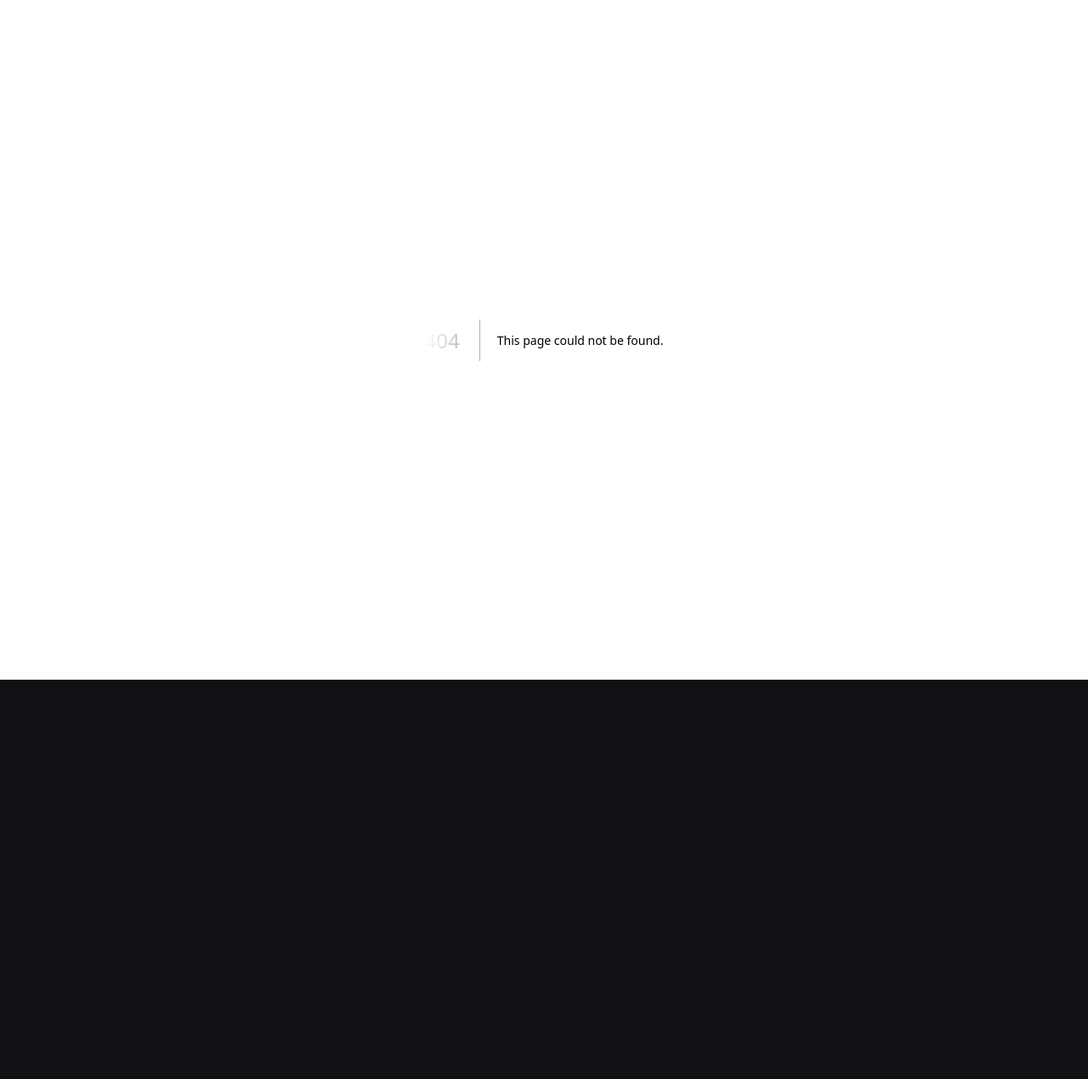
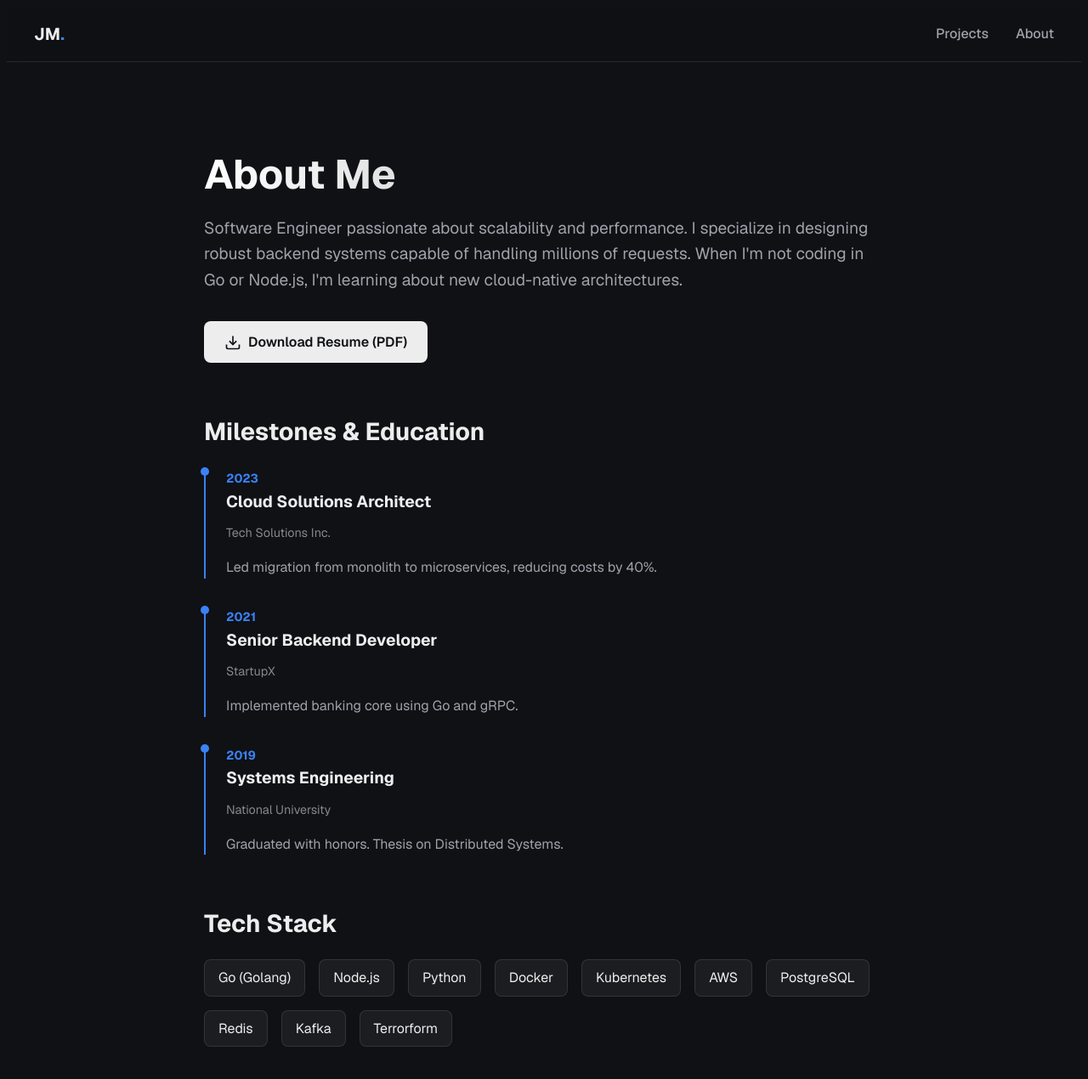
Before and after one commit to JorgeMarles/Portfolio, a Next.js app: page /about in a window 1280 px wide. Before the commit this address had no page. Shown: the top 1270 px of the page at 85% size. Before the commit the page ends 800 px from the top, so only its background shows below. Built offline with nearby package versions, Linux system fonts and the light colour scheme.

Commit message:
mayor: add pages, add profile photo

```diff
--- /dev/null
+++ b/src/app/about/page.tsx
@@ -0,0 +1,102 @@
+import { Metadata } from "next";
+
+export const metadata: Metadata = {
+    title: "About Me | Jorge Marles",
+    description: "Professional background, education and technical skills of Jorge Marles.",
+};
+
+export default function AboutPage() {
+    return (
+        <main className="container" style={{ padding: "4rem 1.5rem", maxWidth: "800px" }}>
+            <section style={{ marginBottom: "4rem" }}>
+                <h1>About Me</h1>
+                <p style={{ fontSize: "1.2rem", color: "#a1a1aa", marginBottom: "2rem" }}>
+                    Software Engineer passionate about scalability and performance.
+                    I specialize in designing robust backend systems capable of handling millions of requests.
+                    When I'm not coding in Go or Node.js, I'm learning about new cloud-native architectures.
+                </p>
+
+                <a
+                    href="/cv.pdf"
+                    download
+                    className="btn"
+                    style={{ display: "inline-flex", alignItems: "center", gap: "0.5rem" }}
+                >
+                    <svg width="20" height="20" viewBox="0 0 24 24" fill="none" stroke="currentColor" strokeWidth="2">
+                        <path d="M21 15v4a2 2 0 0 1-2 2H5a2 2 0 0 1-2-2v-4" />
+                        <polyline points="7 10 12 15 17 10" />
+                        <line x1="12" y1="15" x2="12" y2="3" />
+                    </svg>
+                    Download Resume (PDF)
+                </a>
+            </section>
+
+            <section style={{ marginBottom: "4rem" }}>
+                <h2 style={{ fontSize: "1.8rem", marginBottom: "1.5rem" }}>Milestones & Education</h2>
+
+                <div className="timeline">
+                    {[
+                        {
+                            year: "2023",
+                            title: "Cloud Solutions Architect",
+                            org: "Tech Solutions Inc.",
+                            desc: "Led migration from monolith to microservices, reducing costs by 40%."
+                        },
+                        {
+                            year: "2021",
+                            title: "Senior Backend Developer",
+                            org: "StartupX",
+                            desc: "Implemented banking core using Go and gRPC."
+                        },
+                        {
+                            year: "2019",
+                            title: "Systems Engineering",
+                            org: "National University",
+                            desc: "Graduated with honors. Thesis on Distributed Systems."
+                        }
+                    ].map((item, i) => (
+                        <div key={i} style={{
+                            borderLeft: "2px solid var(--accent-primary)",
+                            paddingLeft: "1.5rem",
+                            marginBottom: "2rem",
+                            position: "relative"
+                        }}>
+                            <div style={{
+                                position: "absolute",
+                                left: "-6px",
+                                top: "0",
+                                width: "10px",
+                                height: "10px",
+                                borderRadius: "50%",
+                                background: "var(--accent-primary)"
+                            }} />
+                            <span style={{ color: "var(--accent-primary)", fontWeight: "bold", fontSize: "0.9rem" }}>
+                                {item.year}
+                            </span>
+                            <h3 style={{ fontSize: "1.2rem", margin: "0.2rem 0" }}>{item.title}</h3>
+                            <p style={{ color: "#888", fontSize: "0.9rem", marginBottom: "0.5rem" }}>{item.org}</p>
+                            <p style={{ color: "#a1a1aa" }}>{item.desc}</p>
+                        </div>
+                    ))}
+                </div>
+            </section>
+
+            <section>
+                <h2 style={{ fontSize: "1.8rem", marginBottom: "1.5rem" }}>Tech Stack</h2>
+                <div style={{ display: "flex", flexWrap: "wrap", gap: "1rem" }}>
+                    {["Go (Golang)", "Node.js", "Python", "Docker", "Kubernetes", "AWS", "PostgreSQL", "Redis", "Kafka", "Terrorform"].map(skill => (
+                        <span key={skill} style={{
+                            background: "rgba(255,255,255,0.05)",
+                            padding: "0.5rem 1rem",
+                            borderRadius: "8px",
+                            border: "1px solid var(--card-border)",
+                            color: "#ededed"
+                        }}>
+                            {skill}
+                        </span>
+                    ))}
+                </div>
+            </section>
+        </main>
+    );
+}
--- /dev/null
+++ b/src/app/components/Navbar.tsx
@@ -0,0 +1,30 @@
+import Link from 'next/link';
+
+export default function Navbar() {
+    return (
+        <nav style={{
+            borderBottom: '1px solid var(--card-border)',
+            backdropFilter: 'blur(10px)',
+            position: 'sticky',
+            top: 0,
+            zIndex: 100,
+            background: 'rgba(15, 17, 21, 0.8)'
+        }}>
+            <div className="container" style={{
+                height: '4rem',
+                display: 'flex',
+                alignItems: 'center',
+                justifyContent: 'space-between'
+            }}>
+                <Link href="/" style={{ fontWeight: 700, fontSize: '1.25rem' }}>
+                    JM<span style={{ color: 'var(--accent-primary)' }}>.</span>
+                </Link>
+
+                <div style={{ display: 'flex', gap: '2rem' }}>
+                    <Link href="/projects" className="nav-link">Projects</Link>
+                    <Link href="/about" className="nav-link">About</Link>
+                </div>
+            </div>
+        </nav>
+    );
+}
--- a/src/app/components/project.tsx
+++ b/src/app/components/project.tsx
@@ -31,7 +31,7 @@ export default function Project(project: ProjectProps) {
                     rel="noopener noreferrer"
                     style={{ fontSize: "0.9rem", fontWeight: 600, color: "var(--foreground)" }}
                 >
-                    Código →
+                    Code →
                 </a>
                 {project.demoUrl && (
                     <a
@@ -40,7 +40,7 @@ export default function Project(project: ProjectProps) {
                         rel="noopener noreferrer"
                         style={{ fontSize: "0.9rem", fontWeight: 600, color: "var(--accent-primary)" }}
                     >
-                        Demo en vivo →
+                        Live Demo →
                     </a>
                 )}
             </div>
--- a/src/app/globals.css
+++ b/src/app/globals.css
@@ -19,7 +19,22 @@ body {
   line-height: 1.6;
 }
 
+a {
+  color: inherit;
+  text-decoration: none;
+}
+
 /* Utilities */
+.nav-link {
+  color: #a1a1aa;
+  transition: color 0.2s;
+  font-weight: 500;
+}
+
+.nav-link:hover {
+  color: var(--foreground);
+}
+
 .container {
   max-width: 1200px;
   margin: 0 auto;
@@ -63,9 +78,47 @@ h1 {
   color: transparent;
 }
 
-/* Components */
+/* Hero Section */
+.hero {
+  display: flex;
+  flex-direction: column-reverse;
+  align-items: center;
+  gap: 3rem;
+  padding: 8rem 0 4rem;
+}
+
+.hero-content {
+  flex: 1;
+}
+
+.hero-image-container {
+  flex: 1;
+  display: flex;
+  justify-content: center;
+  align-items: center;
+}
+
+.hero-img {
+  position: relative;
+  width: 280px;
+  height: 280px;
+  border-radius: 50%;
+  overflow: hidden;
+  border: 4px solid var(--accent-primary);
+  box-shadow: 0 0 20px rgba(59, 130, 246, 0.3);
+}
+
+@media (min-width: 768px) {
+  .hero {
+    flex-direction: row;
+    text-align: left;
+  }
+}
+
+/* Card overrides if needed */
 .card {
   background: var(--card-bg);
+  /* ... rest existing */
   border: 1px solid var(--card-border);
   border-radius: 12px;
   padding: 2rem;
--- a/src/app/layout.tsx
+++ b/src/app/layout.tsx
@@ -1,6 +1,7 @@
 import type { Metadata } from "next";
 import { Geist, Geist_Mono } from "next/font/google";
 import "./globals.css";
+import Navbar from "./components/Navbar";
 
 const geistSans = Geist({
   variable: "--font-geist-sans",
@@ -13,9 +14,9 @@ const geistMono = Geist_Mono({
 });
 
 export const metadata: Metadata = {
-  title: "Portafolio de Desarrollador Backend | Full Stack",
-  description: "Portafolio profesional mostrando proyectos de backend, arquitectura de sistemas y soluciones full stack.",
-  keywords: ["Desarrollador Backend", "Full Stack", "Portafolio", "Node.js", "Go", "Arquitectura de Software"],
+  title: "Jorge Marles | Systems Engineer",
+  description: "Professional portfolio showing backend projects, system architecture, and full stack solutions.",
+  keywords: ["Backend Developer", "Full Stack", "Portfolio", "Node.js", "Go", "Software Architecture"],
 };
 
 export default function RootLayout({
@@ -24,8 +25,9 @@ export default function RootLayout({
   children: React.ReactNode;
 }>) {
   return (
-    <html lang="es">
+    <html lang="en">
       <body className={`${geistSans.variable} ${geistMono.variable}`}>
+        <Navbar />
         {children}
       </body>
     </html>
```
Also changed, not shown: src/app/page.tsx (+31 -16 lines), src/app/projects/page.tsx (added, +24 -0 lines), src/data/projects.json (+10 -10 lines), 1 other file (tests, documents, lock files or other folders).
